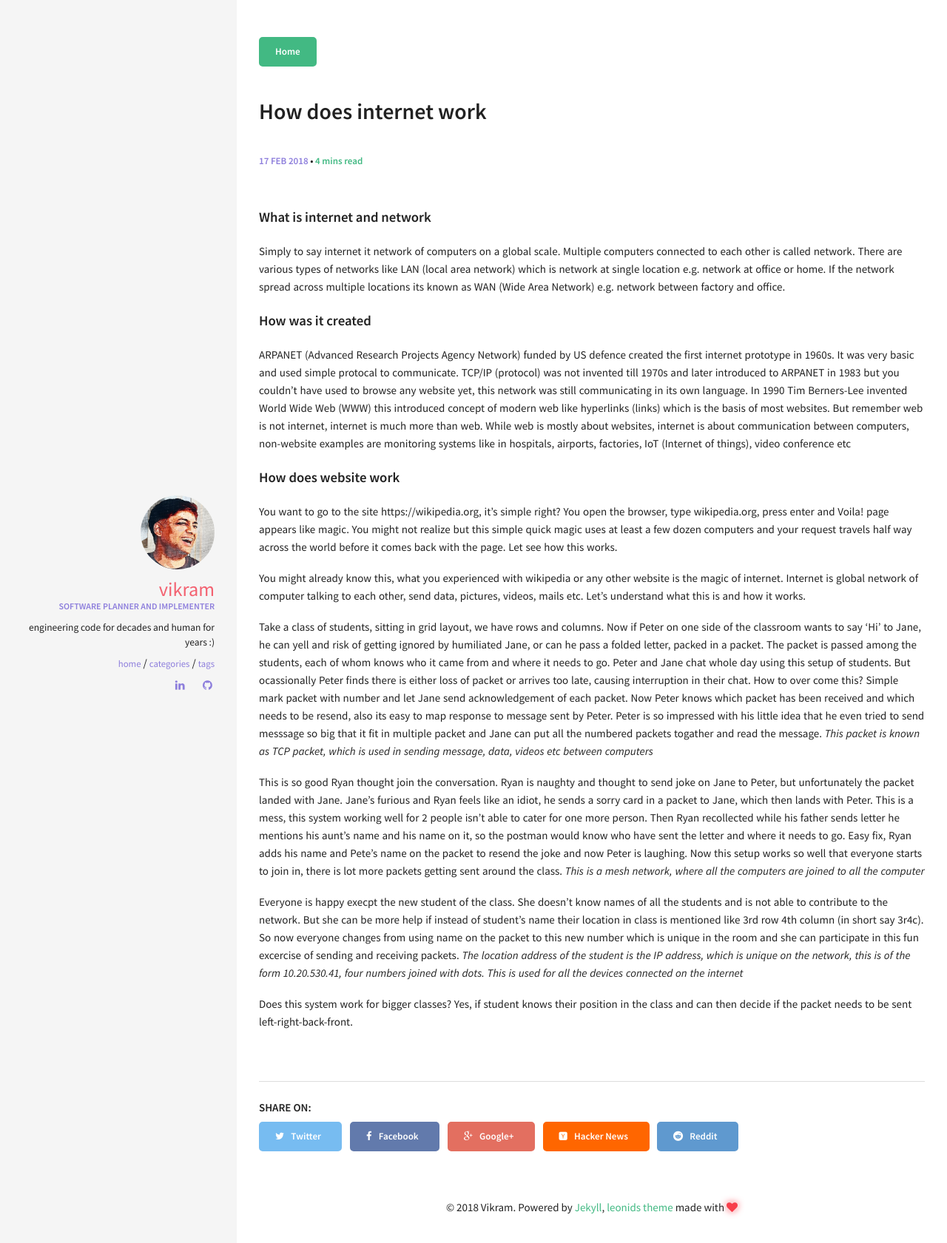
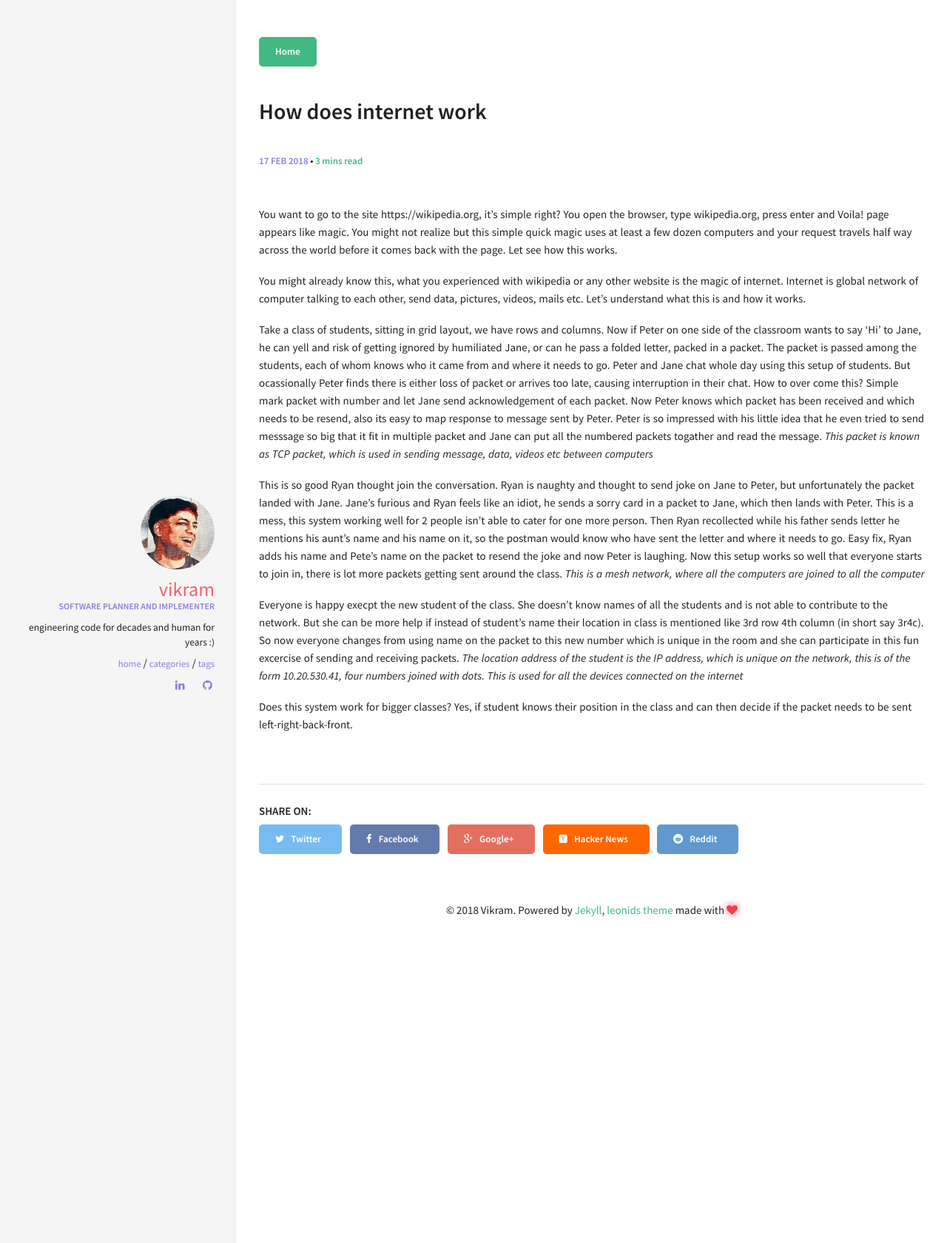
Before and after one commit to vikramaditya234/vikramaditya234.github.io, a Jekyll site: the page built from _posts/2018-02-17-how-does-internet-work.md, in a window 1280 px wide. Shown: the top 1681 px of the page at 74% size. Built offline with Jekyll 4.4.1, drawn with Linux system fonts in a browser that asks for light colours.

Commit message:
how internet works

```diff
--- a/_posts/2018-02-17-how-does-internet-work.md
+++ b/_posts/2018-02-17-how-does-internet-work.md
@@ -7,13 +7,7 @@ tags: [technology, whatis]
 categories: technology
 comments: true
 ---
-#### What is internet and network
-Simply to say internet it network of computers on a global scale. Multiple computers connected to each other is called network. There are various types of networks like LAN (local area network) which is network at single location e.g. network at office or home. If the network spread across multiple locations its known as WAN (Wide Area Network) e.g. network between factory and office.
 
-#### How was it created
-ARPANET (Advanced Research Projects Agency Network) funded by US defence created the first internet prototype in 1960s. It was very basic and used simple protocal to communicate. TCP/IP (protocol) was not invented till 1970s and later introduced to ARPANET in 1983 but you couldn't have used to browse any website yet, this network was still communicating in its own language. In 1990 Tim Berners-Lee invented World Wide Web (WWW) this introduced concept of modern web like hyperlinks (links) which is the basis of most websites. But remember web is not internet, internet is much more than web. While web is mostly about websites, internet is about communication between computers, non-website examples are monitoring systems like in hospitals, airports, factories, IoT (Internet of things), video conference etc
-
-#### How does website work
 You want to go to the site https://wikipedia.org, it's simple right? You open the browser, type wikipedia.org, press enter and Voila! page appears like magic. You might not realize but this simple quick magic uses at least a few dozen computers and your request travels half way across the world before it comes back with the page. Let see how this works.
 
 You might already know this, what you experienced with wikipedia or any other website is the magic of internet. Internet is global network of computer talking to each other, send data, pictures, videos, mails etc. Let's understand what this is and how it works.
```
Also changed, not shown: _posts/2018-02-16-bash-commands.md (+4 -4 lines).
